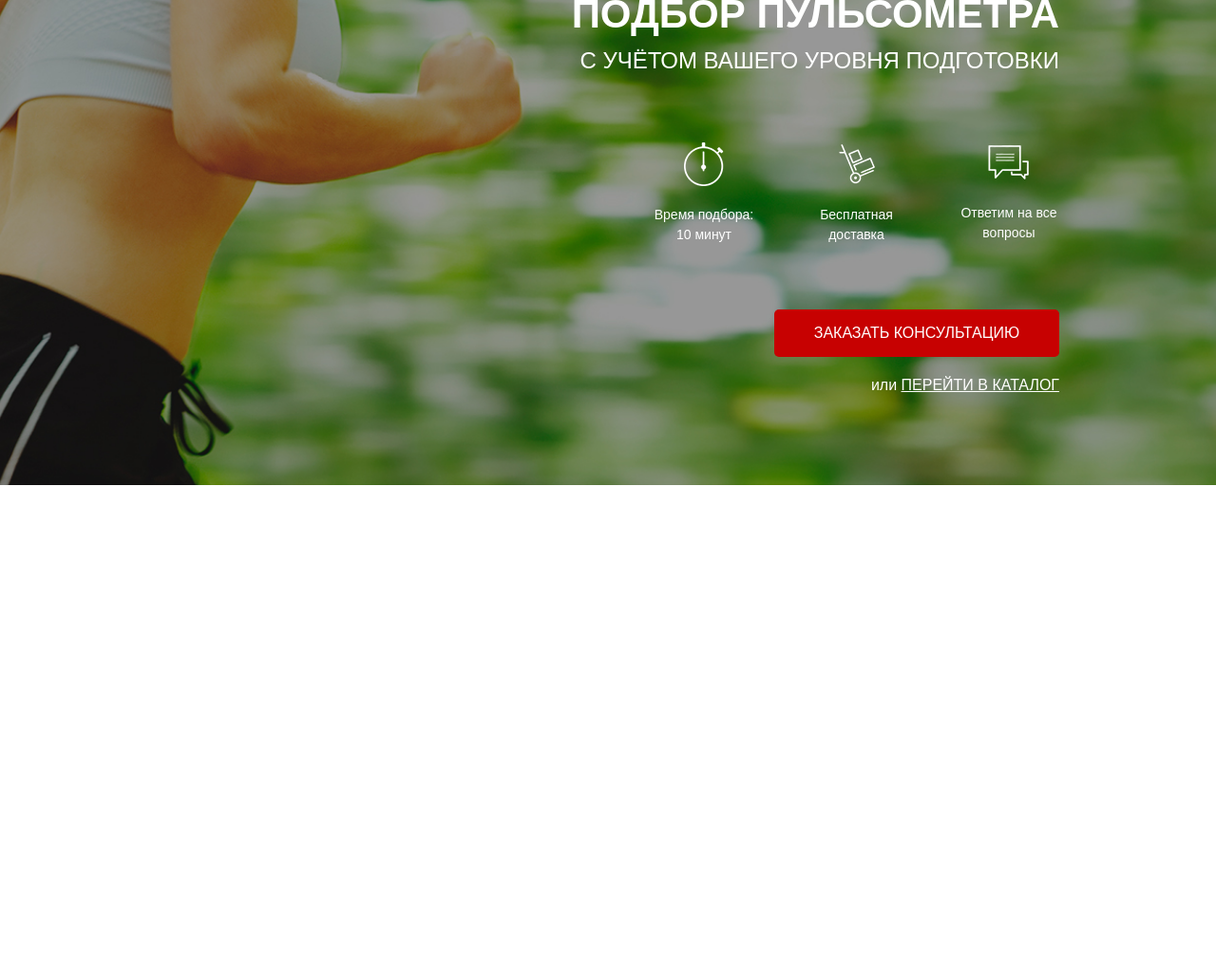
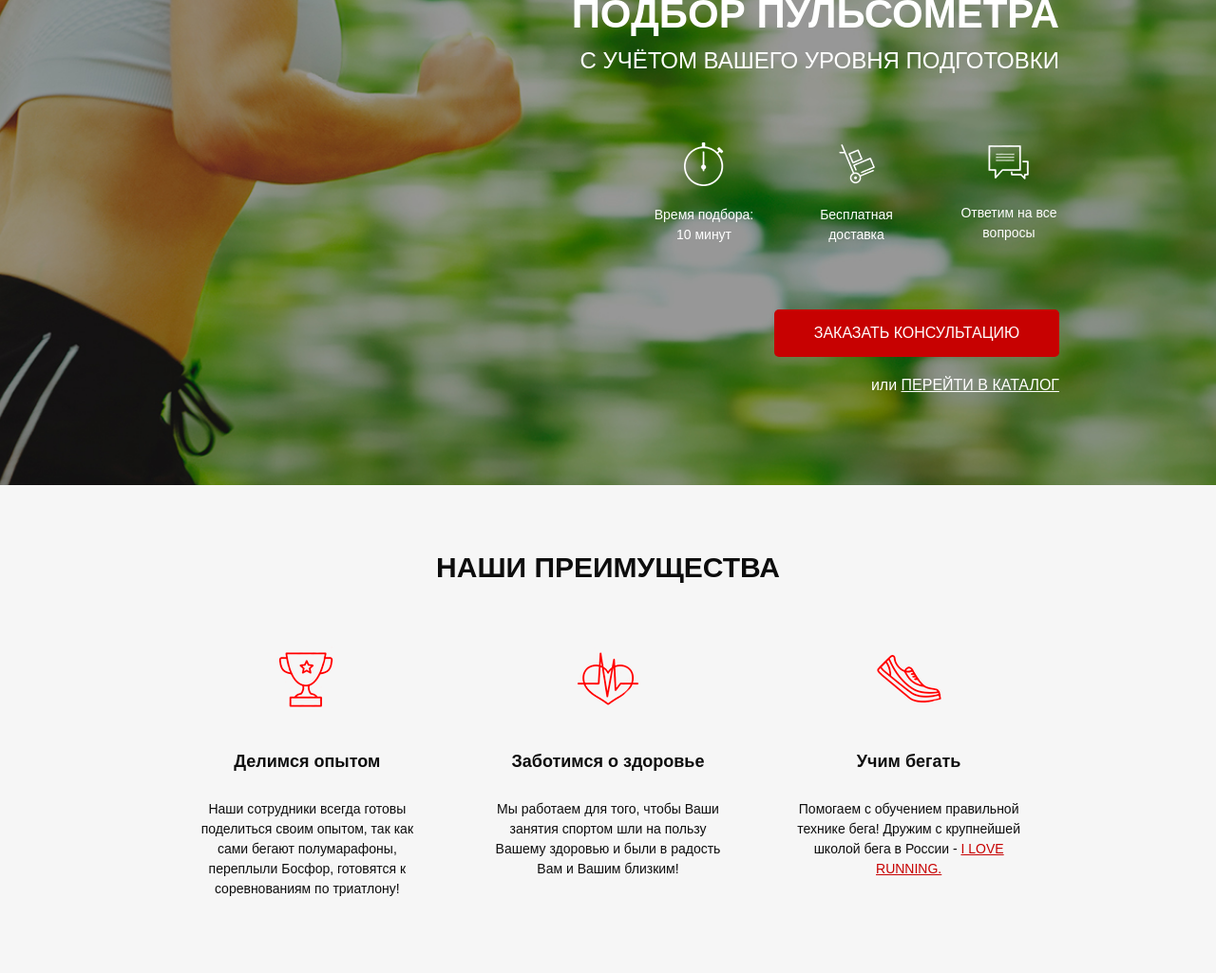
Before and after one commit to v3m1/Pulse, a website: page src/index.html in a window 1280 px wide. Shown: the part 166-1191 px from the top of the page at 95% size. Before the commit the page ends 800 px from the top, so only its background shows below. Drawn offline with Linux system fonts and the light colour scheme; files whose address does not match are found by name.

Commit message:
add section advantages

```diff
--- a/src/index.html
+++ b/src/index.html
@@ -54,5 +54,37 @@
             </div>
         </div>
     </section>
+    <section class="advantages">
+         <div class="container">
+            <h2 class="title">НАШИ ПРЕИМУЩЕСТВА</h2>
+            <div class="advantages__wrapper">
+                <div class="advantages__item">
+                    <img src="icons/advantages/cup.png" alt="cup" class="advantages__icon">
+                    <div class="title title_subtitle">Делимся опытом</div>
+                    <div class="advantages__descr">
+                        Наши сотрудники всегда готовы поделиться своим опытом,
+                        так как сами бегают полумарафоны, переплыли Босфор, готовятся к соревнованиям по триатлону!
+                    </div>
+                </div>
+                <div class="advantages__item">
+                    <img src="icons/advantages//heart.png" alt="heart" class="advantages__icon">
+                    <div class="title title_subtitle">Заботимся о здоровье</div>
+                    <div class="advantages__descr">
+                        Мы работаем для того,
+                        чтобы Ваши занятия спортом шли на пользу Вашему здоровью и были в радость Вам и Вашим близким!
+                    </div>
+                </div>
+                <div class="advantages__item">
+                    <img src="icons/advantages/shoe.png" alt="shoe" class="advantages__icon">
+                    <div class="title title_subtitle">Учим бегать</div>
+                    <div class="advantages__descr">
+                        Помогаем с обучением
+                        правильной технике бега!
+                        Дружим с крупнейшей школой бега в России - <a href="#" class="advantages__link">I LOVE RUNNING.</a>
+                    </div>
+                </div>
+            </div>
+         </div>
+    </section>
 </body>
 </html>
--- /dev/null
+++ b/src/sass/blocks/_advantages.scss
@@ -0,0 +1,27 @@
+.advantages {
+    min-height: 470px;
+    padding: 69px 0 78px 0;
+    background-color: #f6f6f6;
+    &__wrapper {
+        display: flex;
+        justify-content: space-around;
+        margin-top: 65px;
+    }
+    &__item {
+        display: flex;
+        flex-direction: column;
+        align-items: center;
+        max-width: 238px;
+    }
+    &__descr {
+        margin-top: 26px;
+        text-align: center;
+        font-size: 14px;
+        font-weight: 300;
+        color: #0d0d0d;
+    }
+    &__link {
+        color: $main-color;
+    }
+
+}
--- /dev/null
+++ b/src/sass/blocks/_title.scss
@@ -0,0 +1,11 @@
+.title {
+    font-size: 30px;
+    font-weight: 700;
+    color: #0d0d0d;
+    text-align: center;
+    margin-bottom: 0;
+    &_subtitle {
+        margin-top: 38px;
+        font-size: 18px;
+    }
+}
--- a/src/sass/style.scss
+++ b/src/sass/style.scss
@@ -9,3 +9,5 @@
 @import 'blocks/promo';
 @import 'blocks/header';
 @import 'blocks/buttons';
+@import 'blocks/advantages';
+@import 'blocks/title';
```
Also changed, not shown: src/css/style.min.css.
